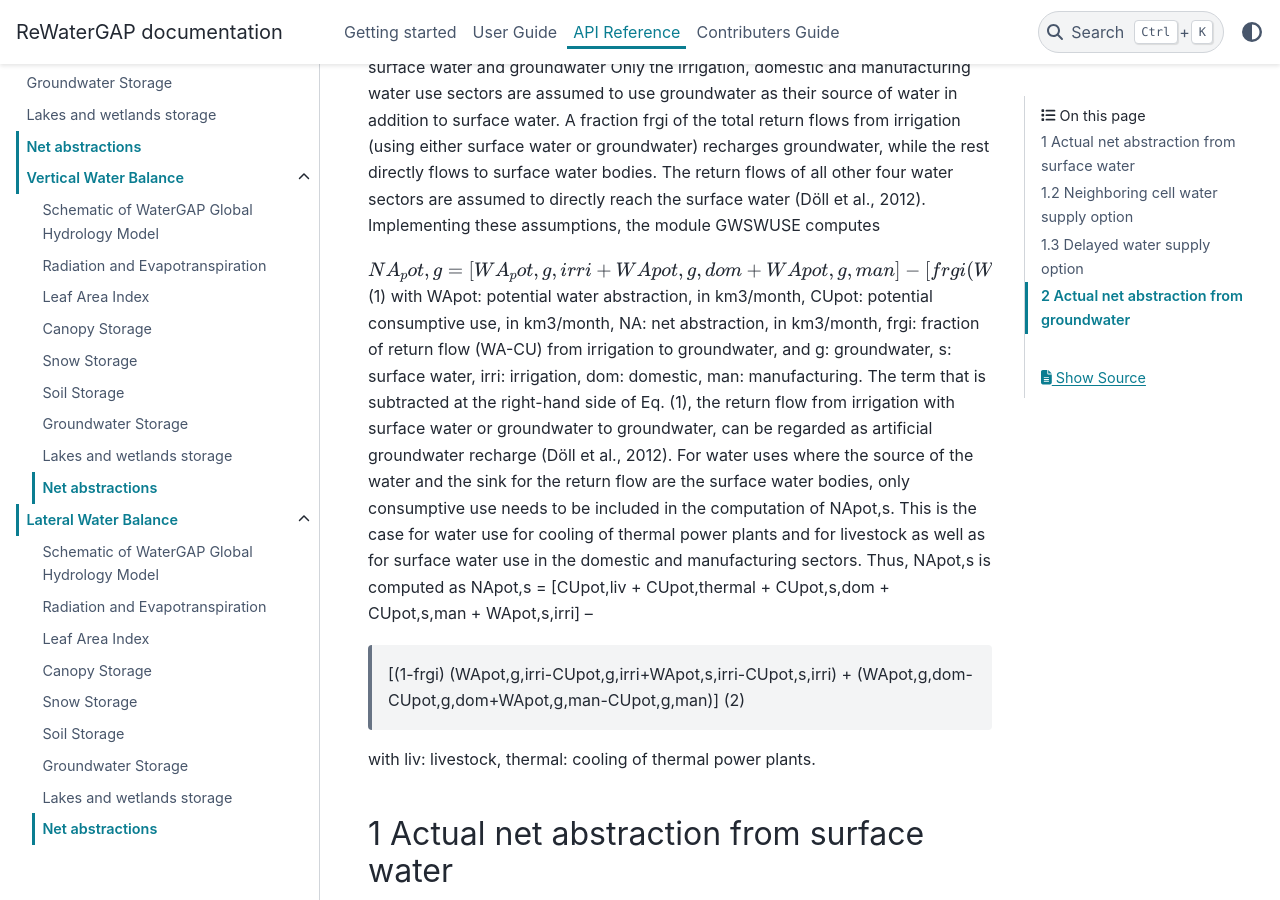
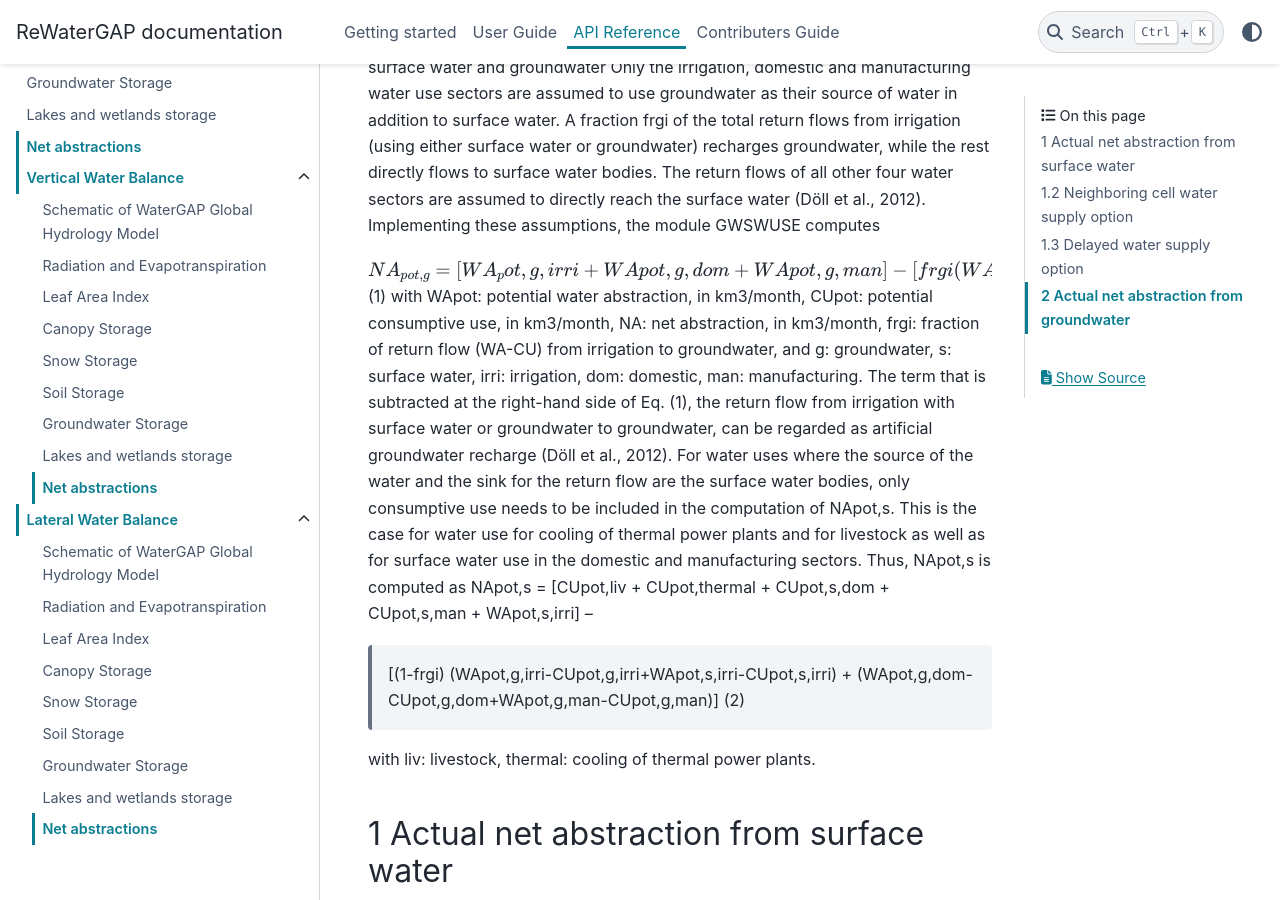
Before and after one commit to HydrologyFrankfurt/ReWaterGAP, a Sphinx documentation site: the page built from docs/api_docs/net_abstractions.rst, in a window 1280 px wide and 900 px high, scrolled down 657 px. Built offline with Sphinx 7.4.7 and the PyData theme 0.15.4, drawn with Linux system fonts in a browser that asks for light colours.

```diff
--- a/docs/api_docs/net_abstractions.rst
+++ b/docs/api_docs/net_abstractions.rst
@@ -5,7 +5,7 @@ In WaterGAP, water use by five water use sectors is taken simulated, differentia
 1 Computation of potential net abstractions from surface water and groundwater
 Only the irrigation, domestic and manufacturing water use sectors are assumed to use groundwater as their source of water in addition to surface water. A fraction frgi of the total return flows from irrigation (using either surface water or groundwater) recharges groundwater, while the rest directly flows to surface water bodies. The return flows of all other four water sectors are assumed to directly reach the surface water (Döll et al., 2012). Implementing these assumptions, the module GWSWUSE computes
 
-:math:`NA_pot,g = [WA_pot,g,irri + WApot,g,dom+WApot,g,man] - [frgi (WApot,g,irri-CUpot,g,irri+WApot,s,irri-CUpot,s,irri)]`	 (1)
+:math:`NA_{pot,g} = [WA_pot,g,irri + WApot,g,dom+WApot,g,man] - [frgi (WApot,g,irri-CUpot,g,irri+WApot,s,irri-CUpot,s,irri)]`	 (1)
 with WApot: potential water abstraction, in km3/month, CUpot: potential consumptive use, in km3/month, NA: net abstraction, in km3/month, frgi: fraction of return flow (WA-CU) from irrigation to groundwater, and g: groundwater, s: surface water, irri: irrigation, dom: domestic, man: manufacturing. The term that is subtracted at the right-hand side of Eq. (1), the return flow from irrigation with surface water or groundwater to groundwater, can be regarded as artificial groundwater recharge (Döll et al., 2012).
 For water uses where the source of the water and the sink for the return flow are the surface water bodies, only consumptive use needs to be included in the computation of NApot,s. This is the case for water use for cooling of thermal power plants and for livestock as well as for surface water use in the domestic and manufacturing sectors. Thus, NApot,s is computed as
 NApot,s = [CUpot,liv + CUpot,thermal + CUpot,s,dom + CUpot,s,man + WApot,s,irri] –
```
